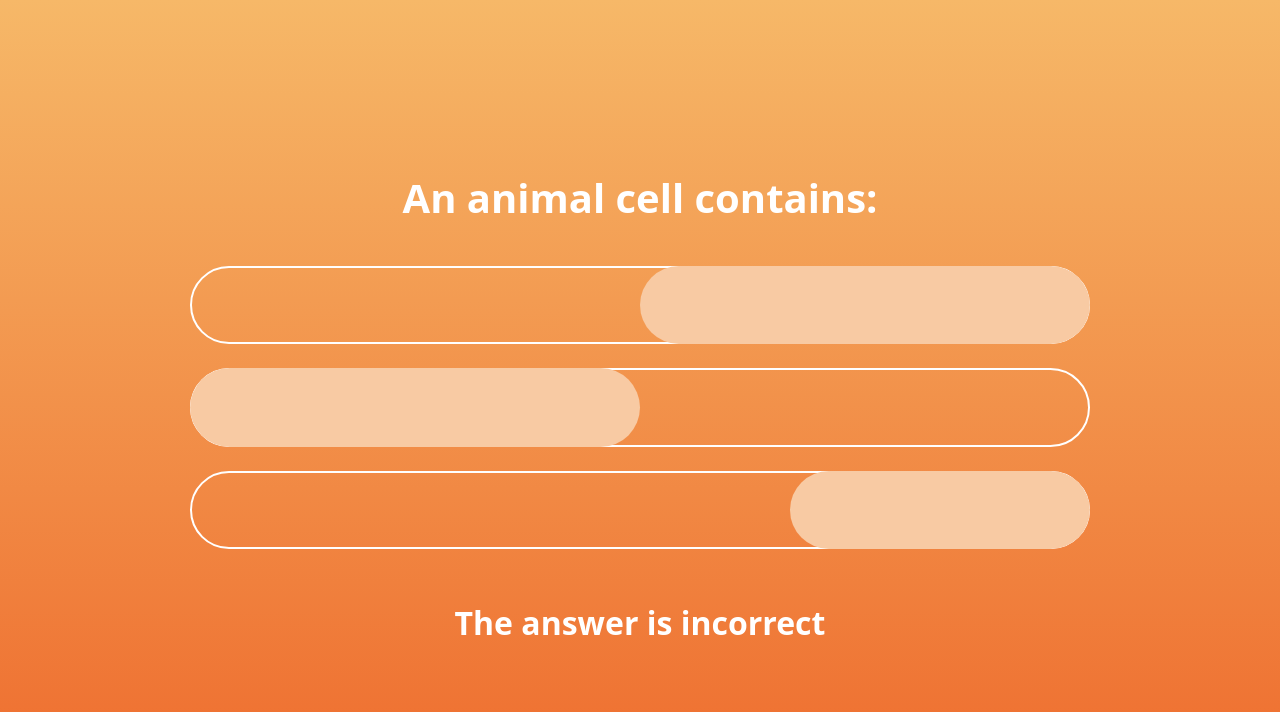
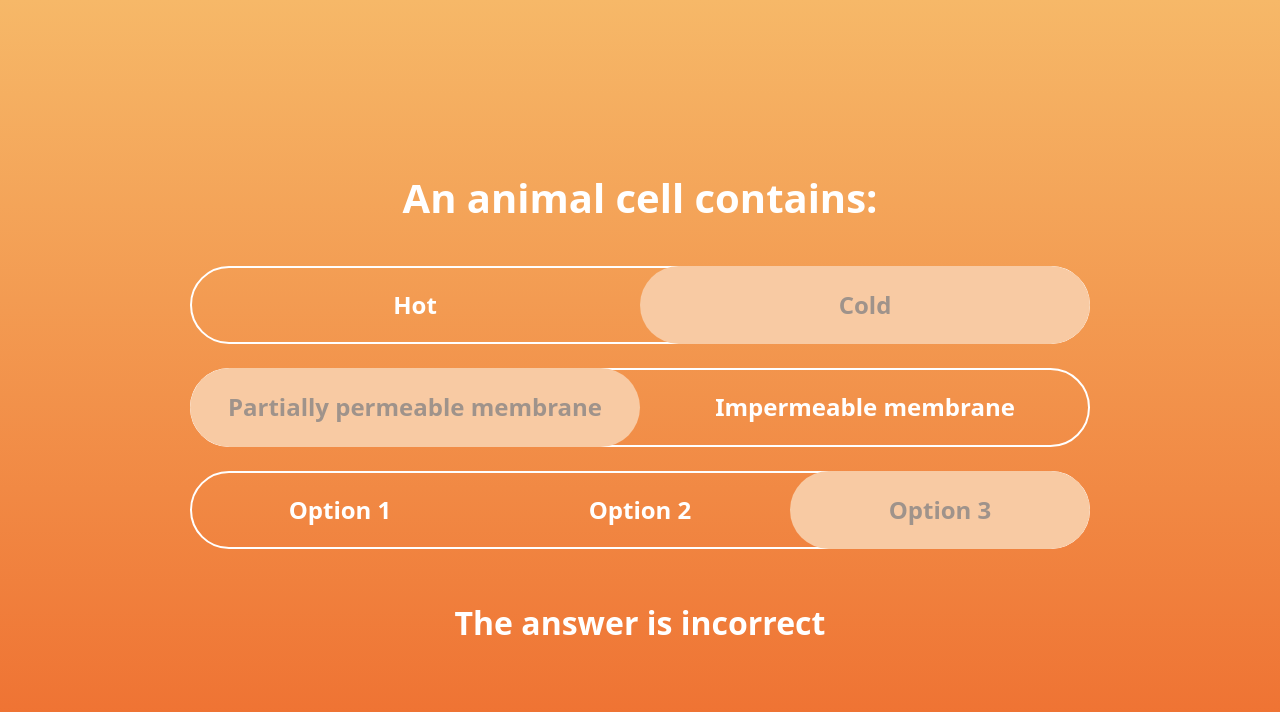
Before and after one commit to VHall1/seneca, a React (Vite) app: page / in a window 1280 px wide. Shown: the top 712 px of the page. Built offline with nearby package versions, Linux system fonts and the light colour scheme.

Commit message:
lerp text colour

```diff
--- a/src/components/ToggleGroup/ToggleGroup.tsx
+++ b/src/components/ToggleGroup/ToggleGroup.tsx
@@ -68,6 +68,15 @@ export function ToggleGroup({
     );
   };
 
+  const calculateTextColour = (checked: boolean) => {
+    if (!checked) return;
+
+    if (allCorrect) return COLOURS.correct.text;
+
+    const percent = correctAnswers.length / questions.length;
+    return lerpColour(COLOURS.incorrect.text, COLOURS.partial.text, percent);
+  };
+
   return (
     <div
       style={{ background: calculateBackground() }}
@@ -88,10 +97,14 @@ export function ToggleGroup({
           >
             {q.options.map((option) => (
               <ToggleItem
-                label={option.label}
                 value={option.value}
                 key={option.value}
-              />
+                style={{
+                  color: calculateTextColour(answers[q.id] === option.value),
+                }}
+              >
+                {option.label}
+              </ToggleItem>
             ))}
 
             <ToggleIndicator
```
